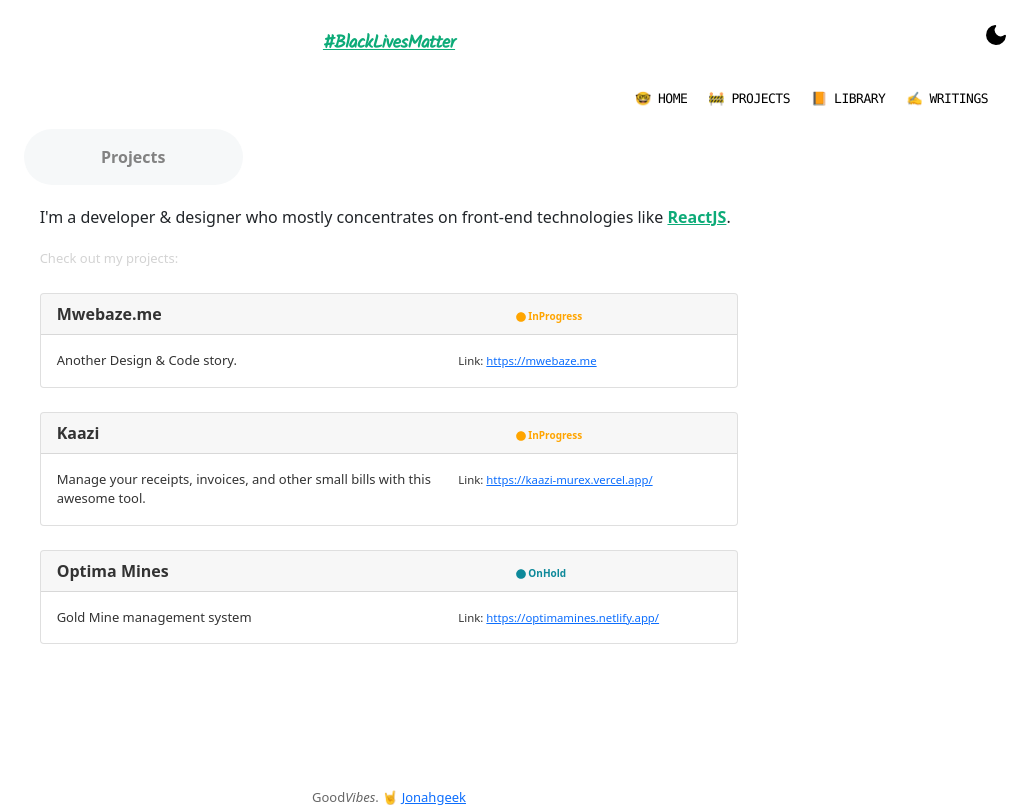
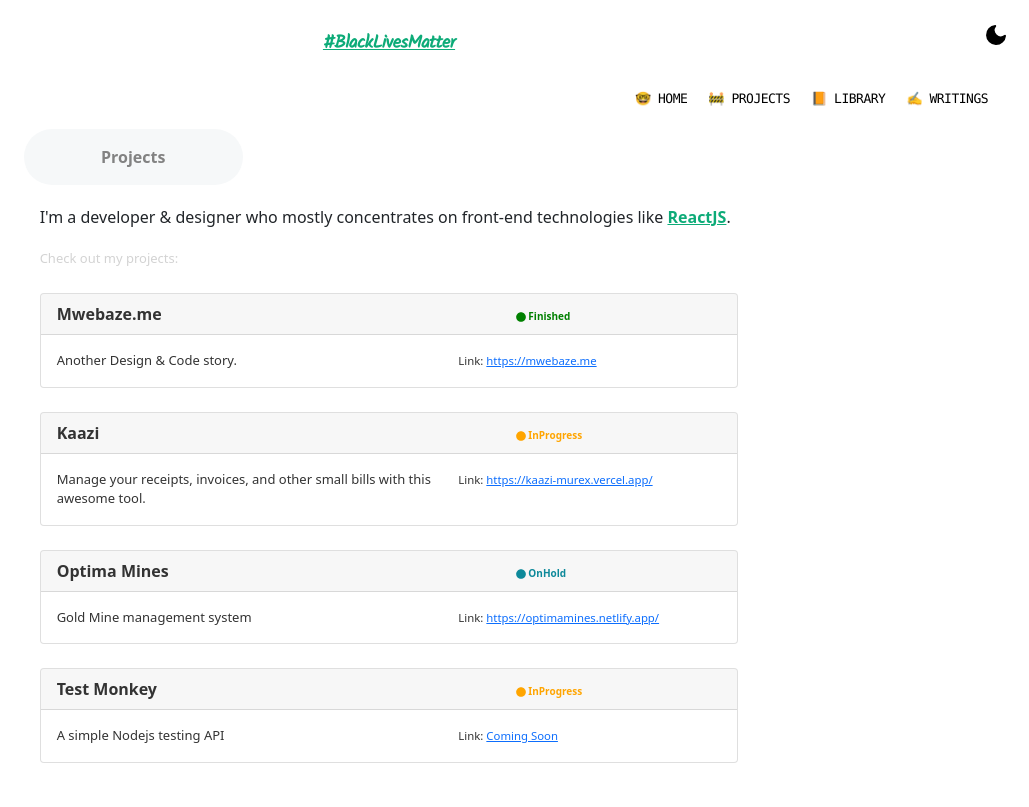
Before and after one commit to jonahgeek/mwebaze, a Next.js app: page /projects in a window 1280 px wide. Shown: the top 807 px of the page, without its empty margins (251-1280 px from the left). Built offline with nearby package versions, Linux system fonts and the light colour scheme; a web font is replaced by a local one.

Commit message:
Added Project

```diff
--- a/constants/Projects.js
+++ b/constants/Projects.js
@@ -2,7 +2,7 @@ export const PROJECTS = [
   {
     projectName: "Mwebaze.me",
     description: "Another Design & Code story.",
-    progress: "InProgress",
+    progress: "Finished",
     link: "https://mwebaze.me",
   },
   {
@@ -18,4 +18,10 @@ export const PROJECTS = [
     progress: "OnHold",
     link: "https://optimamines.netlify.app/",
   },
+  {
+    projectName: "Test Monkey",
+    description: "A simple Nodejs testing API",
+    progress: "InProgress",
+    link: "Coming Soon",
+  },
 ];
```
